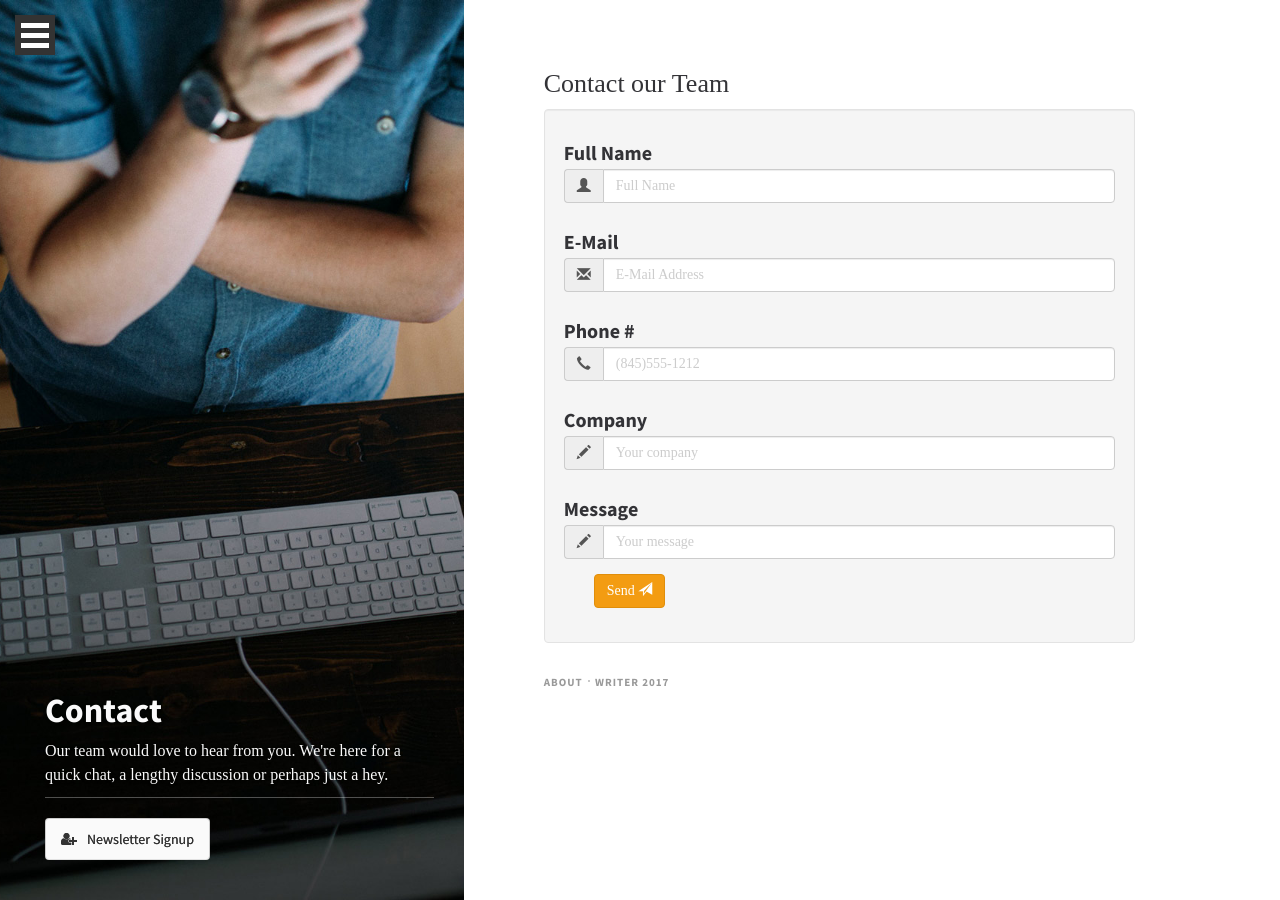
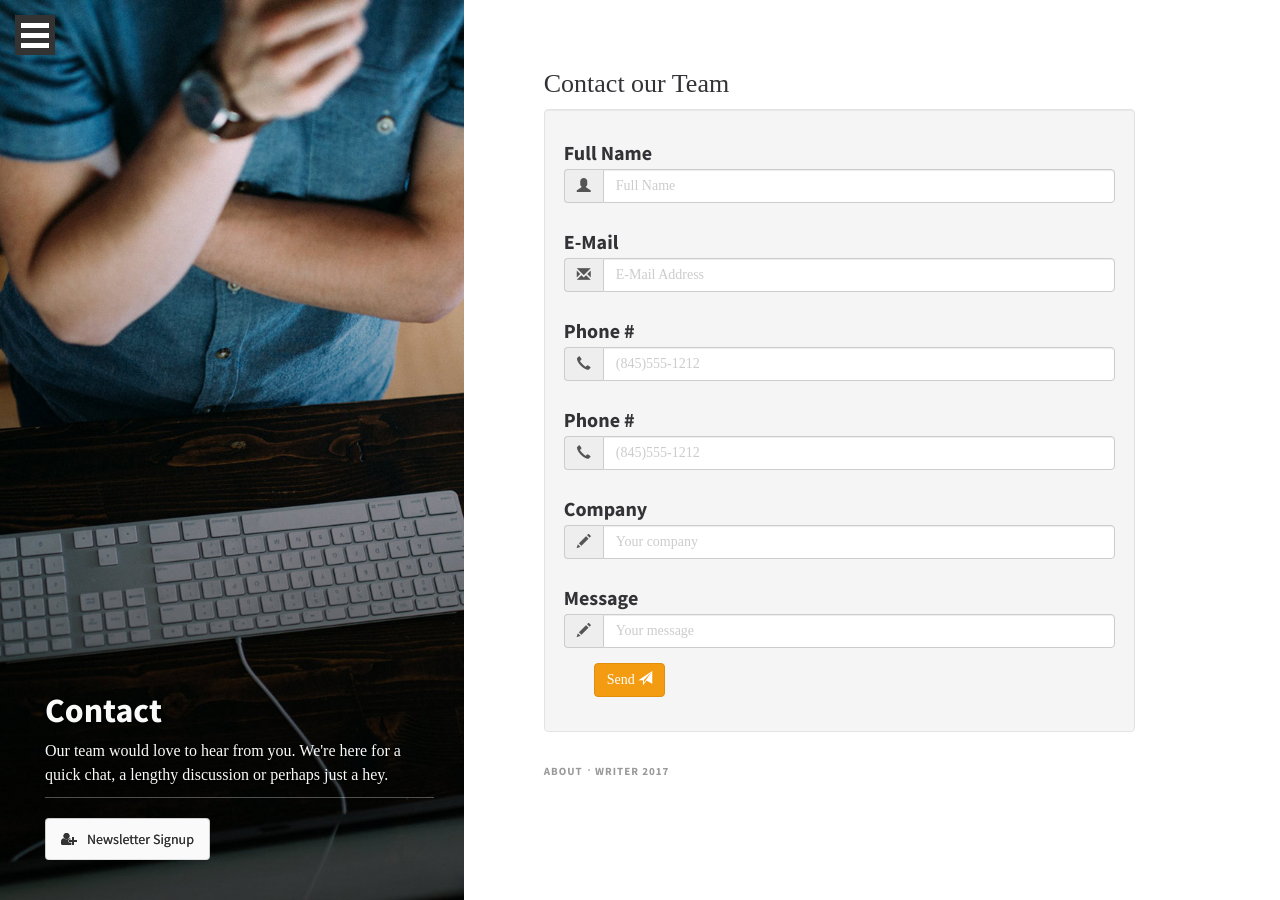
Before and after one commit to borysvorona/Blog, a Django app: page /contact/ in a window 1280 px wide. Run offline with Django 3.2, Linux system fonts and the light colour scheme; some libraries are stand-ins or nearby versions; some web fonts are replaced.

Commit message:
formset without js

```diff
--- a/app/forms.py
+++ b/app/forms.py
@@ -1,17 +1,18 @@
+from django import forms
+from django.forms import inlineformset_factory
+from .models import Contact, ContactPhone
 import re
-from django import forms
-from .models import Contact
 
 class ContactForm(forms.ModelForm):
 
     class Meta:
         model = Contact
-        fields = ['name', 'email', 'company', 'phone', 'message']
+        fields = ['name', 'email', 'company', 'message']
         widgets = {
             'name': forms.TextInput(
                 attrs={'id': 'id_name', 'required': True,
                        'placeholder': 'Full Name',
-                       'class' : 'form-control', 'type' : 'text'}
+                       'class': 'form-control', 'type': 'text'}
             ),
             'email': forms.TextInput(
                 attrs={'id': 'id_email',
@@ -23,11 +24,6 @@ class ContactForm(forms.ModelForm):
                        'placeholder': 'Your company',
                        'class': 'form-control', 'type': 'text'}
             ),
-            'phone': forms.TextInput(
-                attrs={'id': 'id_phone',
-                       'placeholder': '(845)555-1212',
-                       'class': 'form-control', 'type': 'text'}
-            ),
             'message': forms.TextInput(
                 attrs={'id': 'id_message', 'required': True,
                        'placeholder': 'Your message',
@@ -35,15 +31,30 @@ class ContactForm(forms.ModelForm):
             ),
         }
 
-    def clean(self):
-        cleaned_data = super(ContactForm, self).clean()
-        phone = cleaned_data.get("phone")
-        email = cleaned_data.get("email")
+    # def clean(self):
+    #     cleaned_data = super(ContactForm, self).clean()
+    #     phone = cleaned_data.get("phone")
+    #     email = cleaned_data.get("email")
+    #
+    #     if not phone and not email:
+    #         raise forms.ValidationError("Enter phone or email")
+    #
+    #     return cleaned_data
 
-        if not phone and not email:
-            raise forms.ValidationError("Enter phone or email")
 
-        return cleaned_data
+
+class PhoneForm(forms.ModelForm):
+
+    class Meta:
+        model = ContactPhone
+        fields = ['phone']
+        widgets = {
+            'phone': forms.TextInput(
+                attrs={'id': 'id_phone',
+                       'placeholder': '(845)555-1212',
+                       'class': 'form-control', 'type': 'text'}
+            )
+        }
 
     def clean_phone(self):
         data = self.cleaned_data['phone']
@@ -51,5 +62,7 @@ class ContactForm(forms.ModelForm):
         if data:
             if not rule.search(data):
                 raise forms.ValidationError("Invalid phone number")
+        return data
 
-        return data
+ContactPhoneFormSet = inlineformset_factory(Contact,
+    ContactPhone, form=PhoneForm, extra=2, can_delete= True)
--- a/app/models.py
+++ b/app/models.py
@@ -20,11 +20,17 @@ class Contact(models.Model):
     name = models.CharField(max_length=50)
     email = models.EmailField(null=True, blank=True)
     company = models.CharField(max_length=50)
-    phone = models.CharField(max_length=13, null=True, blank=True)
     message = models.TextField()
 
     def __str__(self):
         return self.email
+
+class ContactPhone(models.Model):
+    contact = models.ForeignKey('Contact')
+    phone = models.CharField(max_length=13, null=True, blank=True)
+
+    def __str__(self):
+        return self.phone
 
 class Category(models.Model):
     title = models.TextField(max_length=50, unique=True)
--- a/app/static/js/main.js
+++ b/app/static/js/main.js
@@ -131,6 +131,7 @@ $(document).ready(function(){
             }
         },
         phone: {
+            selector: "#id_phone",
             enabled: false,
             validators: {
                 notEmpty: {
--- a/app/templates/blog/contact.html
+++ b/app/templates/blog/contact.html
@@ -59,16 +59,24 @@
                             </div>
 
                             <!-- Text input-->
+{#                            {{ phone_formset.management_form }}#}
+
+                            {% for phone_form in phone_formset %}
                                 <div class="form-group email-phone">
-                                {{ form.phone.errors }}
+                                    {% if phone_form.phone.errors %}
+                                        {% for error in phone_form.phone.errors %}
+                                            {{ error|escape }}
+                                        {% endfor %}
+                                    {% endif %}
                                     <label class="col-md-4 control-label">Phone #</label>
                                     <div class="col-md-4 inputGroupContainer">
                                         <div class="input-group">
                                             <span class="input-group-addon"><i class="glyphicon glyphicon-earphone"></i></span>
-                                        {{ form.phone }}
+                                            {{ phone_form.phone }}
                                         </div>
                                     </div>
                                 </div>
+                            {% endfor %}
 
                             <!-- Text input-->
                             <div class="form-group">
--- a/app/views.py
+++ b/app/views.py
@@ -1,8 +1,7 @@
 from django.shortcuts import render, get_object_or_404, redirect
-from django.contrib import messages
 from django.utils import timezone
-from .models import Category, Post, Author
-from .forms import ContactForm
+from .models import Category, Post, Author, Contact
+from .forms import ContactForm, ContactPhoneFormSet
 
 def homepage(request):
     posts = Post.objects.filter(created_date__lte=timezone.now()).order_by('-created_date')
@@ -57,19 +56,20 @@ def category_detail(request, pk):
                                                             'posts': posts})
 
 def contactpage(request):
-
-    form = ContactForm(request.POST or None)
-
-    # print (form.is_valid())
-    # print (form.errors)
-    if form.is_valid():
-        contact = form.save(commit=False)
-        contact.save()
-        #messages.add_message(request, messages.SUCCESS, 'Successfully saved')
-        # return redirect('contactpage')
+    contact_form = ContactForm(request.POST or None)
+    phone_formset = ContactPhoneFormSet(instance=Contact())
+    if contact_form.is_valid():
+        contact = contact_form.save(commit=False)
+        phone_formset = ContactPhoneFormSet(request.POST, instance=contact)
+        if phone_formset.is_valid():
+            contact.save()
+            print(69)
+            print(phone_formset)
+            phone_formset.save()
 
     return render(request, 'blog/contact.html',
-                  {'form': form})
+                  {'form': contact_form,
+                   'phone_formset': phone_formset})
 
 def post_sidebar(request):
     post = Post.objects.get(author__main=True)
```
Also changed, not shown: app/admin.py (+11 -4 lines), app/migrations/0005_auto_20170405_1021.py (added). Lines whose indentation alone changed are shown as unchanged.
